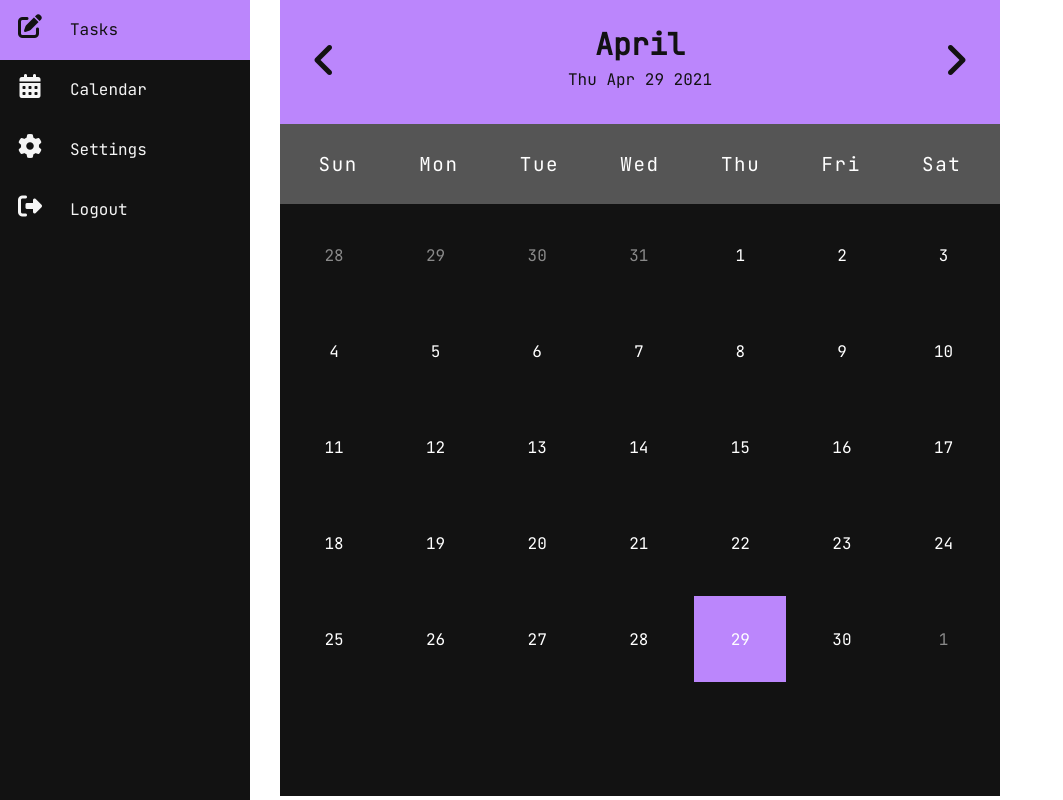
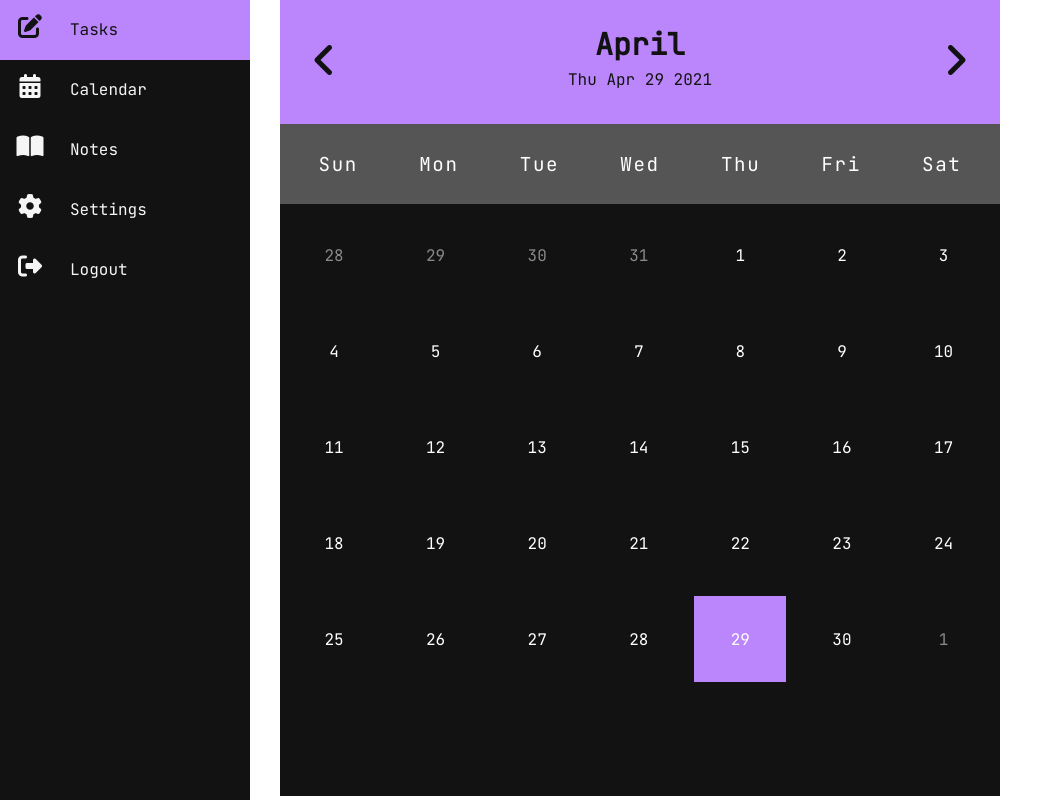
Before and after one commit to girlwhodrawsandstuff/day-planner, a plain HTML site: page templates/calendar.html in a window 1280 px wide. Shown: the whole page, without its empty margins (0-1063 px from the left). Drawn offline with Linux system fonts and the light colour scheme.

Commit message:
feat: add notes section to sidebar

```diff
--- a/templates/calendar.html
+++ b/templates/calendar.html
@@ -27,6 +27,12 @@
           <a class="sidebar-link" href="/calendar">
           <span class="icon"><i class="fas fa-calendar-alt"></i></span>
           <span class="title">Calendar</span>
+          </a>
+        </li>
+        <li>
+          <a class="sidebar-link" href="">
+          <span class="icon"><i class="fas fa-book-open"></i></span>
+          <span class="title">Notes</span>
           </a>
         </li>
         <li class="sidebar-item">
```
Also changed, not shown: templates/settings.html (+6 -0 lines), templates/tasks.html (+6 -0 lines).
